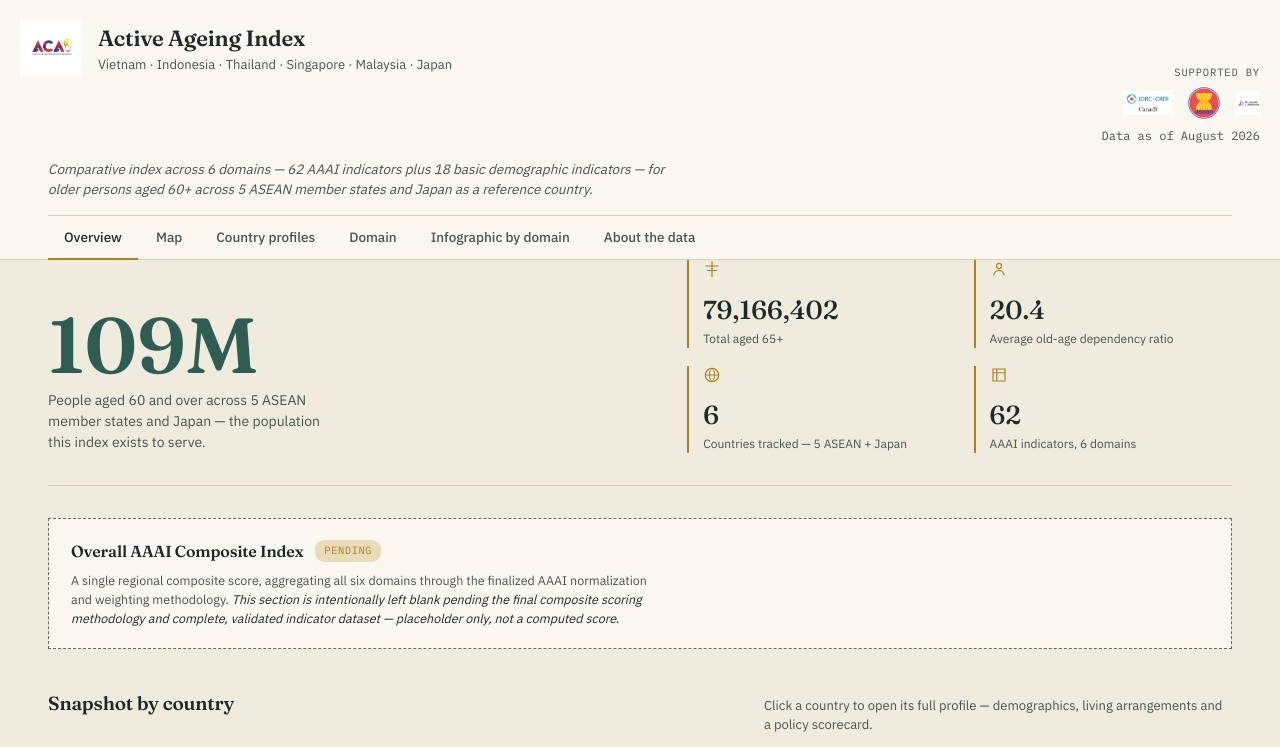
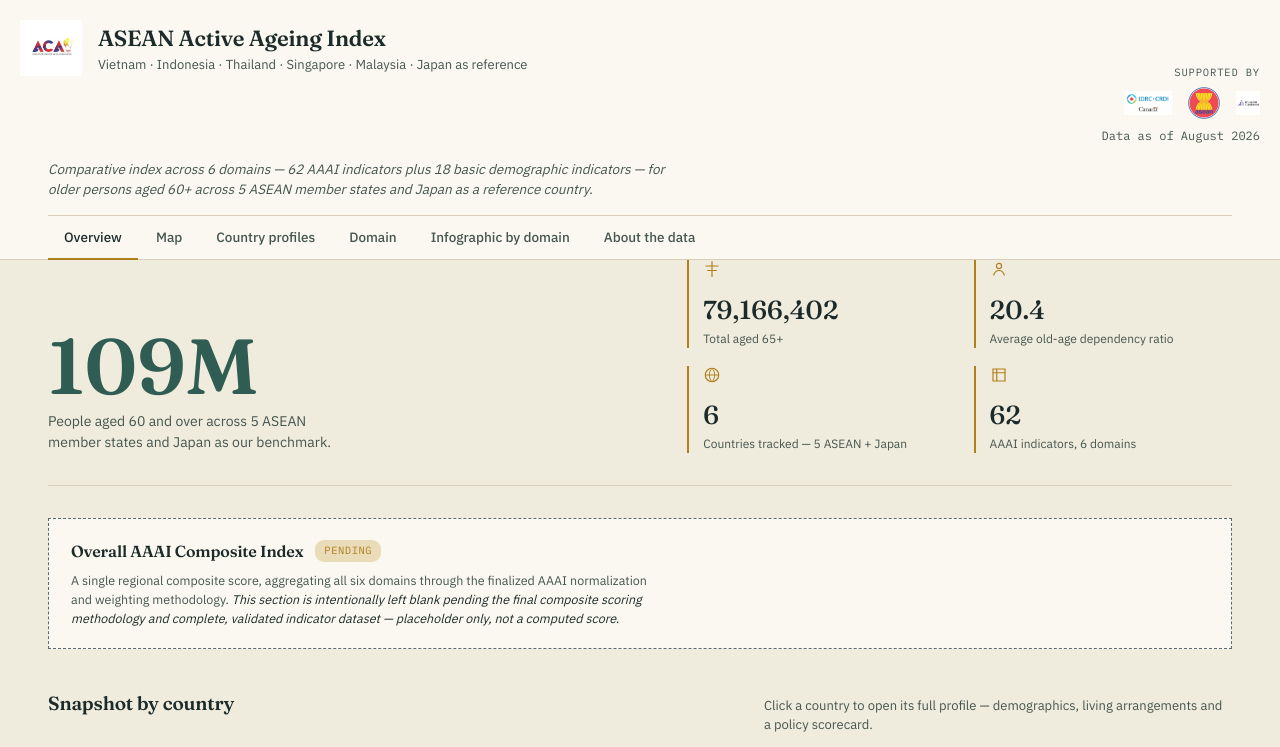
Before and after one commit to hmanvo31-byte/aaai-dashboard, a website: page index.html in a window 1280 px wide. Shown: the top 747 px of the page. Drawn offline with nearby package versions, Linux system fonts and the light colour scheme.

Commit message:
Update index.html

```diff
--- a/index.html
+++ b/index.html
@@ -17,8 +17,8 @@
     <div class="brand">
       <img src="assets/logo-acai.png" alt="ASEAN Centre for Active Ageing and Innovation" class="acai-logo" onerror="this.style.display='none'">
       <div>
-        <h1>Active Ageing Index</h1>
-        <div class="sub">Vietnam · Indonesia · Thailand · Singapore · Malaysia · Japan</div>
+        <h1>ASEAN Active Ageing Index</h1>
+        <div class="sub">Vietnam · Indonesia · Thailand · Singapore · Malaysia · Japan as reference </div>
       </div>
     </div>
     <div class="updated">
@@ -51,7 +51,7 @@
     <div class="hero">
       <div>
         <div class="stat-figure num" id="hero-figure">—</div>
-        <div class="stat-label">People aged 60 and over across 5 ASEAN member states and Japan — the population this index exists to serve.</div>
+        <div class="stat-label">People aged 60 and over across 5 ASEAN member states and Japan as our benchmark.</div>
       </div>
       <div class="hero-supporting">
         <div class="item">
@@ -298,7 +298,7 @@
         <b>Known data quality issues to resolve before publishing:</b>
         <ul>
           <li>Some "Value (Final)" cells contain a source URL instead of Yes/No (several Japan entries) — the dashboard currently treats a bare link as "Yes, with a caveat," but this should be corrected at the source.</li>
-          <li>A few cells still read "Not sure", "TBC", "Confirming" or are blank — these now show as Pending rather than a real answer.</li>
+          <li>A few cells still read "Not sure", "TBC", "Confirming" or are blank — these now show as Pending.</li>
           <li>The original workbook contains a small number of <code>#REF!</code> formula errors on the "never married/single" row that should be fixed before this feeds a public site.</li>
           <li>The "Year" shown for policy indicators reflects the year of the originally-cited source, which in some rows was later superseded by a different "Source (Final)" — the workbook doesn't carry a separate finalized year, so treat the year as approximate until reconciled.</li>
         </ul>
@@ -311,7 +311,7 @@
 
 </main>
 
-<footer>AAAI — Active Ageing Index · prototype dashboard, not for external publication until data quality items above are resolved</footer>
+<footer>AAAI — ASEAN Active Ageing Index · prototype dashboard, not for external publication until data quality items above are resolved</footer>
 
 <script src="https://cdnjs.cloudflare.com/ajax/libs/Chart.js/4.5.1/chart.umd.min.js"></script>
 <script src="data.js"></script>
```
